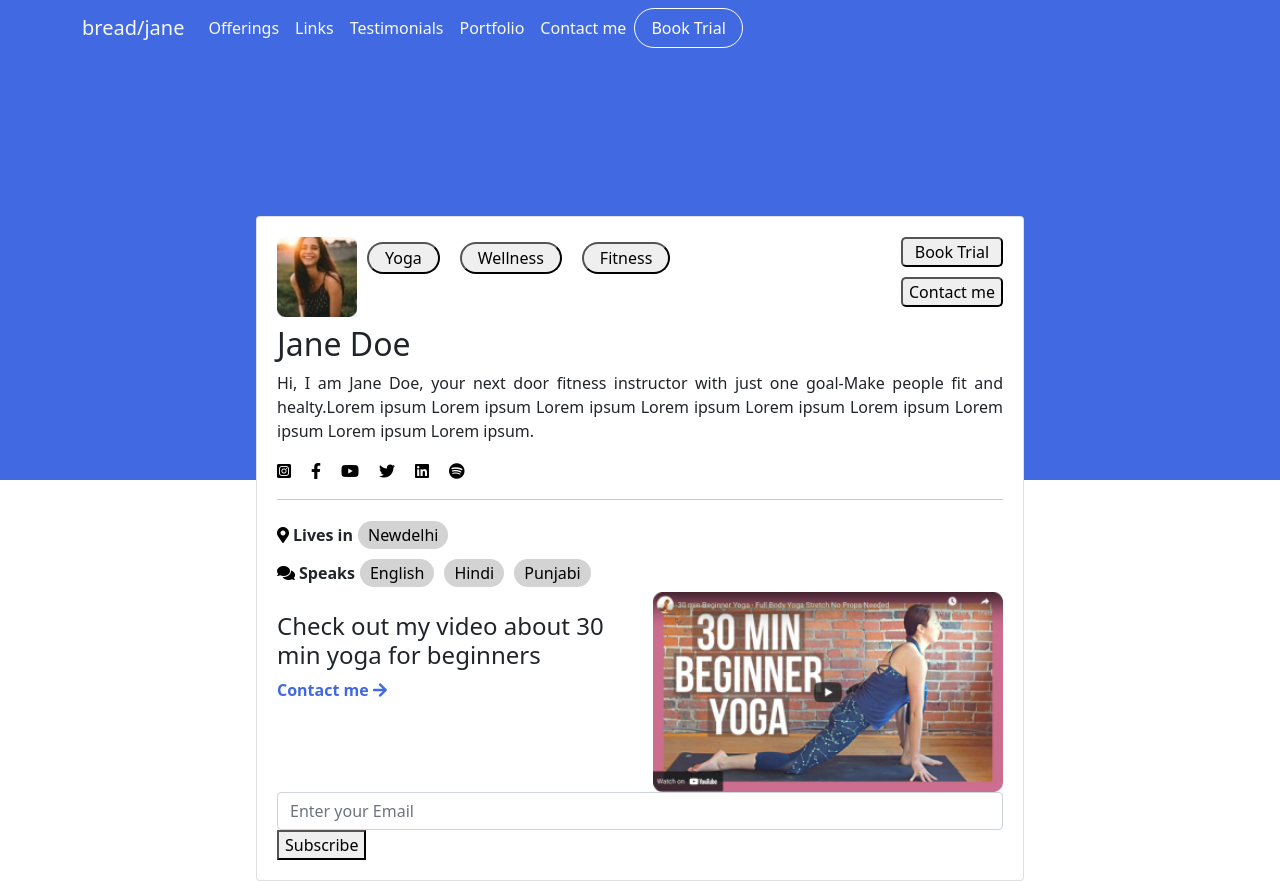
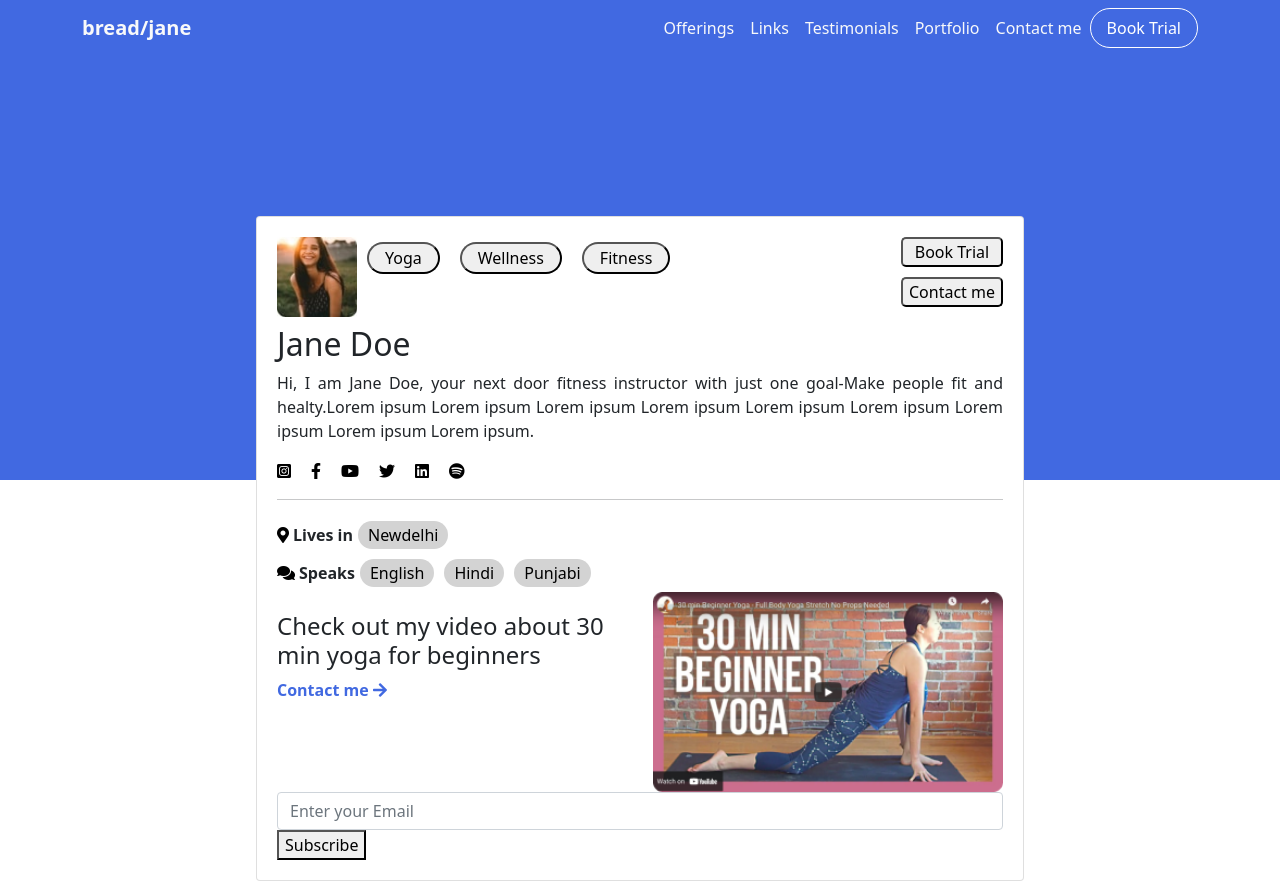
Before and after one commit to bajajanjana/bread_assignment, a React (Create React App) app: page / in a window 1280 px wide. Built offline with nearby package versions, Linux system fonts and the light colour scheme.

Commit message:
carousel added

```diff
--- a/src/components/header/navbar.js
+++ b/src/components/header/navbar.js
@@ -4,7 +4,7 @@ function Navbar() {
     <div>
       <nav className="navbar navbar-expand-sm navbar-dark">
         <div className="container ">
-          <a className="navbar-brand text-light">bread/jane</a>
+          <a className="navbar-brand text-light"><strong>bread/jane</strong></a>
           <button
             className="navbar-toggler"
             type="button"
@@ -17,7 +17,7 @@ function Navbar() {
             <span className="navbar-toggler-icon"></span>
           </button>
           <div className="collapse navbar-collapse" id="navbarSupportedContent">
-            <ul className="navbar-nav">
+            <ul className="navbar-nav ms-auto ">
               <li className="nav-item text-light">
                 <a className="nav-link text-light">Offerings</a>
               </li>
```
